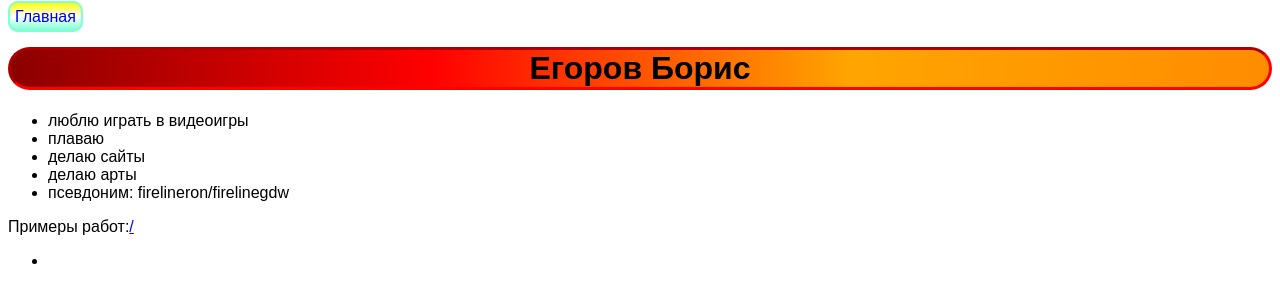
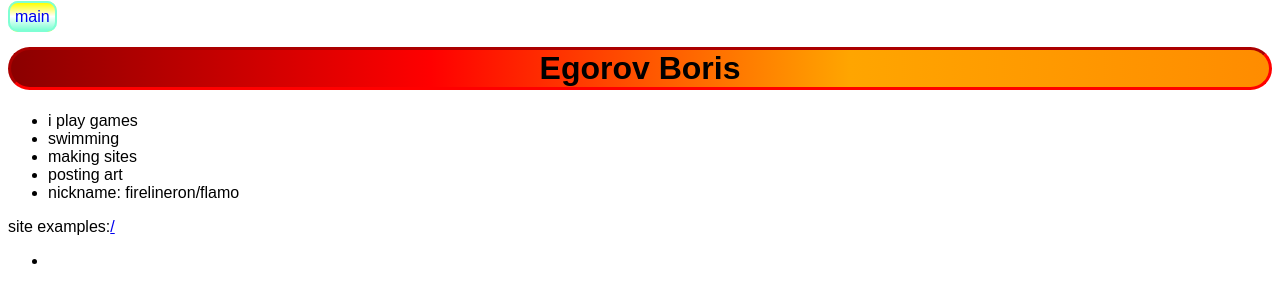
Before and after one commit to Firelineron/gamejoltium, a plain HTML site: page index.html in a window 1280 px wide. Shown: the top 286 px of the page. Drawn offline with Linux system fonts and the light colour scheme.

Commit message:
translated index.html

```diff
--- a/index.html
+++ b/index.html
@@ -1,22 +1,22 @@
 <html>
   <head>
-    <title>Обо мне</title>
+    <title>About me</title>
     <link rel="stylesheet" href="style.css"/>
   </head>
   <body>
     <header>
-      <a class="link-header" href="index.html">Главная</a>
+      <a class="link-header" href="index.html">main</a>
     </header>
     <main>
-      <h1>Егоров Борис</h1>
+      <h1>Egorov Boris</h1>
       <ul>
-        <li>люблю играть в видеоигры</li>
-        <li>плаваю</li>
-        <li>делаю сайты</li>
-        <li>делаю арты</li>
-        <li>псевдоним: firelineron/firelinegdw</li>
+        <li>i play games</li>
+        <li>swimming</li>
+        <li>making sites</li>
+        <li>posting art</li>
+        <li>nickname: firelineron/flamo</li>
         </ul>
-      <p>Примеры работ:<a href="https://firelineron.github.io/SitesExamples">/</p>
+      <p>site examples:<a href="https://firelineron.github.io/SitesExamples">/</p>
       <ul>
         <li><a href="https://firelineron.github.io/SitesExamples/"></a></li>
       </ul>
```
